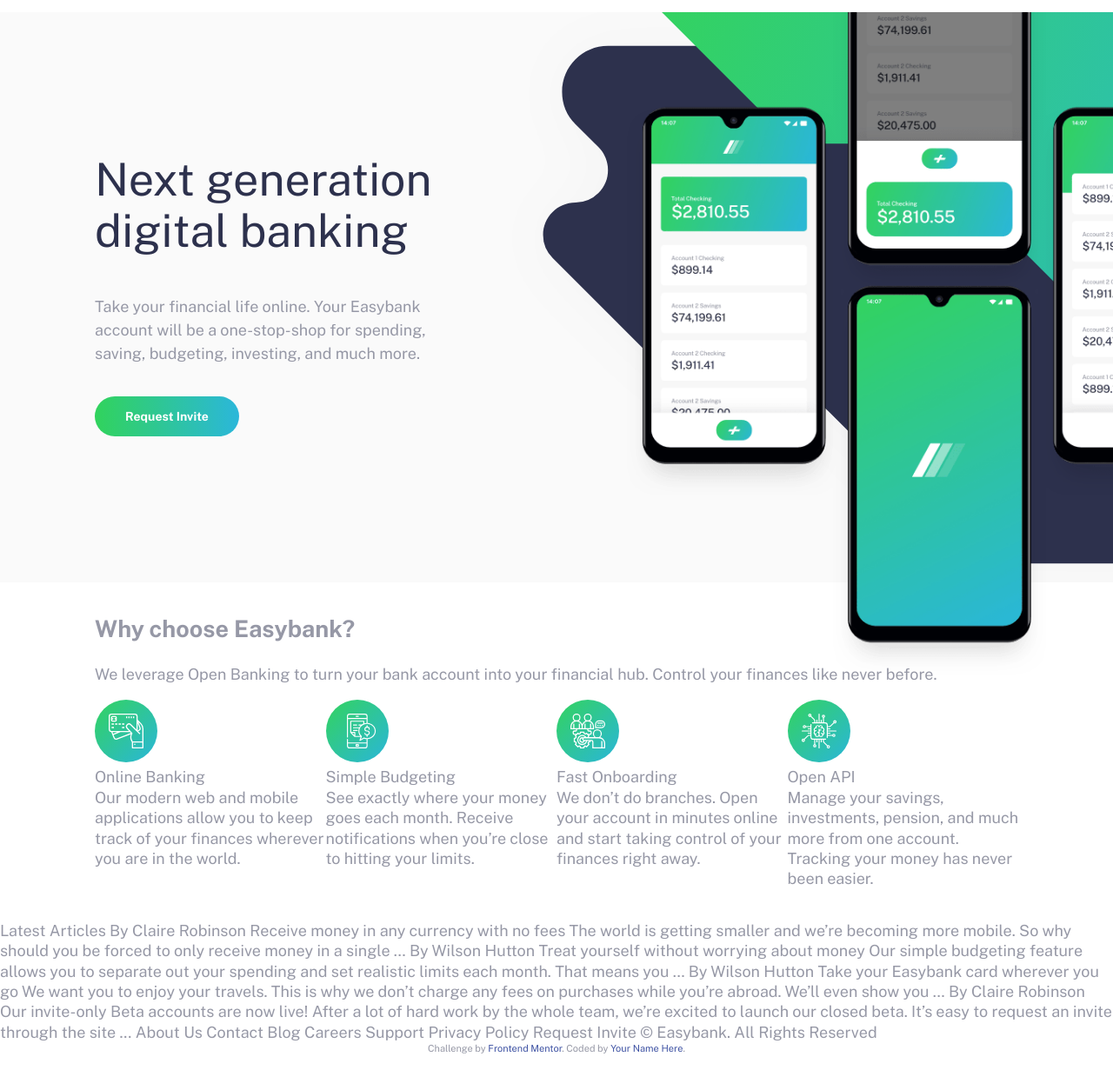
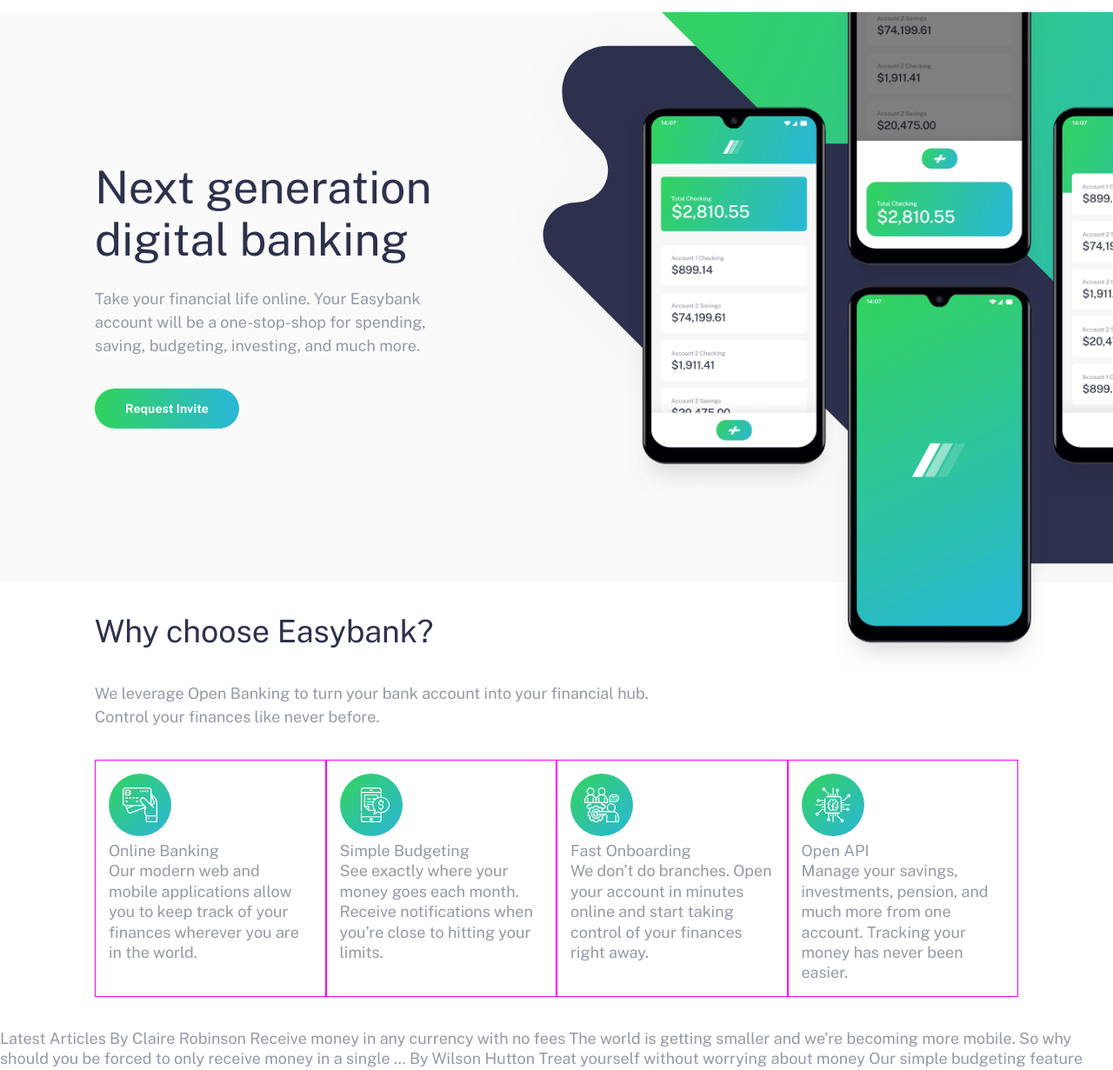
Before and after one commit to GregNicholas/easyBank, a plain HTML site: page index.html in a window 1280 px wide. Shown: the part 66-1297 px from the top of the page at 87% size. Drawn offline with nearby package versions, Linux system fonts and the light colour scheme.

Commit message:
features columns

```diff
--- a/app/scss/_feature.scss
+++ b/app/scss/_feature.scss
@@ -1,13 +1,27 @@
 .feature {
+
+    &__intro {
+
+        @include breakpoint-up(large) {
+            width: 60%;
+        }
+    }
 
     &__grid {
 
-        @include breakpoint-up(large){
+        @include breakpoint-up(medium){
             display: flex;
+            flex-wrap: wrap;
         }
     }
 
     &__item {
+        border: 1px solid magenta;
+        padding: 0.9375rem;
+
+        @include breakpoint-up(medium) {
+            flex: 0 0 50%;
+        }
 
         @include breakpoint-up(large){
             flex: 1;
--- a/app/scss/_globals.scss
+++ b/app/scss/_globals.scss
@@ -29,6 +29,33 @@ body {
 
 h1, h2, h3 {
   margin-top: 0;
+  color: $darkBlue;
+  font-weight: 400;
+  line-height: 1.15;
+}
+
+h1 {
+  font-size: 2.31rem;
+  margin-bottom: 1.5rem;
+
+  @include breakpoint-up(large){
+      font-size: $font-xlg;
+  }
+}
+
+h2 {
+  font-size: 1.875rem;
+  margin-bottom: 1.5625rem;
+
+  @include breakpoint-up(large){
+    font-size: 2.25rem;
+    margin-bottom: 2.25rem;
+  }
+}
+
+p {
+  line-height: 1.5;
+  margin-bottom: 2.25rem;
 }
 
 a,
--- a/app/scss/_hero.scss
+++ b/app/scss/_hero.scss
@@ -82,20 +82,5 @@
             order: 1;
             text-align: left;
         }
-
-        h1 {
-            color: $darkBlue;
-            font-weight: 400;
-            line-height: 1.15;
-            font-size: 2.31rem;
-            @include breakpoint-up(large){
-                font-size: $font-xlg;
-            }
-        }
-
-        p {
-            line-height: 1.5;
-            margin-bottom: 2.25rem;
-        }
     }
 }
```
Also changed, not shown: app/scss/style.css, 1 other file.
